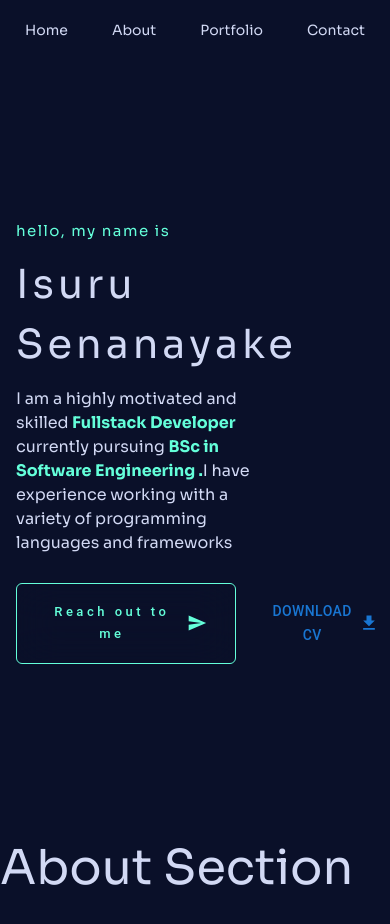
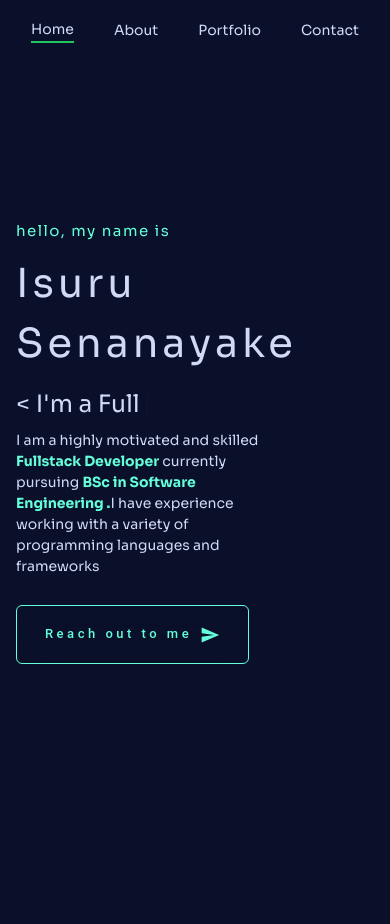
Before and after one commit to isurumanoddev/M-Portfolio-Next.js, a Next.js app: page / in a window 390 px wide. Shown: the top 924 px of the page. After the commit the page ends 844 px from the top, so only its background shows below. Built offline with nearby package versions, Linux system fonts and the light colour scheme.

Commit message:
Create home component and make it responsive

```diff
--- a/app/page.js
+++ b/app/page.js
@@ -1,14 +1,23 @@
-
 import Header from "@/components/Header";
 import About from "@/components/About";
 import Hero from "@/components/Hero";
+import Portfolio from "@/components/Portfolio";
 
 export default function Home() {
     return (
-    <div>
+        <div className={"h-screen snap-y snap-mandatory overflow-scroll"}>
             <Header/>
+            <section id={"hero"} className={"snap-center"}>
                 <Hero/>
+            </section>
+            <section id={"about"} className={"snap-center"}>
                 <About/>
+            </section>
+            <section id={"about"} className={"snap-center"}>
+                <Portfolio/>
+            </section>
+
+
         </div>
     )
 }
--- a/components/Header.js
+++ b/components/Header.js
@@ -1,19 +1,31 @@
 'use client'
 
 
-import React from "react";
+import {motion} from "framer-motion"
 
 function Header() {
     return (
         <header className={"w-full h-[60px] flex flex-col justify-center my-auto fixed z-50 bg-[#0a1029]"}>
 
-            <div className={"flex flex-row gap-3 items-center justify-center md:justify-end py-2 md:pr-3 "}>
-                <div className={"px-4 "}><a className={" text-sm transition hover:text-[#64FFDA]"} href="">Home</a></div>
-                <div className={"px-4 "}><a className={" text-sm transition hover:text-[#64FFDA]"} href="">About</a></div>
-                <div className={"px-4 "}><a className={" text-sm transition hover:text-[#64FFDA]"} href="">Portfolio</a></div>
-                <div className={"px-4 "}><a className={" text-sm transition hover:text-[#64FFDA]"} href="">Contact</a></div>
+            <motion.div className={"flex flex-row gap-10 items-center justify-center md:justify-end py-2 md:pr-10 "}
 
-            </div>
+                        // initial={{
+                        //     x: -500,
+                        //     opacity:0,
+                        //     scale: 0.5,
+                        //
+                        // }}
+                        // animate={{x: 0,opacity:1,scale:1}}
+                        // transition={{duration:1.5}}
+            >
+                <div className={"border-b-2 border-b-green-500"}><a
+                    className={" text-sm transition hover:text-[#64FFDA]"} href="">Home</a></div>
+                <div className={""}><a className={" text-sm transition hover:text-[#64FFDA]"} href="">About</a></div>
+                <div className={""}><a className={" text-sm transition hover:text-[#64FFDA]"} href="">Portfolio</a>
+                </div>
+                <div className={""}><a className={" text-sm transition hover:text-[#64FFDA]"} href="">Contact</a></div>
+
+            </motion.div>
         </header>
     );
 }
--- a/components/Hero.js
+++ b/components/Hero.js
@@ -1,6 +1,7 @@
 'use client'
 import {useCallback} from "react";
 import Particles from "react-particles";
+import {Cursor, Typewriter, useTypewriter} from 'react-simple-typewriter'
 import {loadFull} from "tsparticles";
 import {Button, IconButton} from "@mui/material";
 import {Download, Send, GitHub, LinkedIn, Twitter} from "@mui/icons-material";
@@ -18,11 +19,19 @@ function Hero() {
         await console.log(container);
     }, []);
 
+    const [text, count] = useTypewriter({
+        words:["< I'm a Full Stack Developer />","< I'm an Undergraduate Student />", "< I build things for Web />"],
+        loop:true,
+        delaySpeed: 2000,
+
+    });
+
+
 
     return (
         <div className={"min-h-screen flex flex-col justify-center max-w-6xl md:mx-auto  "}>
             <div className="px-4 md:px-10 md:mx-auto mt-10 md:mt-0 flex flex-col justify-center items-start">
-                <div className="flex flex-col gap-2 relative">
+                <div className="flex flex-col gap-2 md:gap-1 relative">
 
                     <div className="text-[15px] md:text-[16px] lg:text-[17px] text-[#64FFDA] tracking-widest">hello, my name is</div>
 
@@ -30,18 +39,15 @@ function Hero() {
                     <div className="pb-1 pt-1 text-[40px] md:text-[50px]  lg:text-[65px] tracking-widest ">Isuru Senanayake</div>
 
 
-                    {/*<div className=""><Typed*/}
-                    {/*    strings={[*/}
-                    {/*        "I'm a Full Stack Developer .",*/}
-                    {/*        "I'm an Undergraduate Student . ",*/}
-                    {/*        "I build things for Web .",*/}
-                    {/*    ]}*/}
-                    {/*    typeSpeed={150}*/}
-                    {/*    backSpeed={20}*/}
-                    {/*    loop*/}
-                    {/*/></div>*/}
+                    <div className="h-auto md:h-[60px] text-[24px] md:text-[35px] lg:text-[42px]">
+                        <p>
+                            <span>{text}</span>
+                            <Cursor curorColor={"#F7AB0A"}/>
+                        </p>
 
-                    <p className="w-3/4  md:w-1/2 lg:w-2/5 pb-4">I am a highly motivated and
+                   </div>
+
+                    <p className="text-[14px] md:text-[16px] w-3/4  md:w-1/2 lg:w-2/5 pb-4">I am a highly motivated and
                         skilled<strong className="text-[#64FFDA]"> Fullstack Developer
                         </strong> currently pursuing <strong className="text-[#64FFDA]"> BSc in Software Engineering .</strong>I have
                         experience
@@ -51,11 +57,11 @@ function Hero() {
                 </div>
 
 
-                <div className="mt-3 flex flex-row gap-3">
+                <div className="mt-3 flex flex-row gap-3 md:pt-6">
                     <Button  className="button ">Reach out to me <Send
                         fontSize={"small"}/></Button>
-                    <Button id={"download__btn"} className="hidden lg:flex  ">Download Cv <Download
-                        fontSize={"small"}/></Button>
+                    {/*<Button id={"download__btn"} className="hidden lg:flex gap-3 text-xs bg-[#64FFDA] tracking-widest text-white border-none outline-none px-7 ">Download Cv <Download*/}
+                    {/*    fontSize={"small"}/></Button>*/}
                 </div>
 
 
--- /dev/null
+++ b/components/Portfolio.js
@@ -0,0 +1,11 @@
+import React from 'react';
+
+function Portfolio() {
+    return (
+        <div className={"min-h-screen"}>
+            <h1 className={"text-5xl"}>POrtfolio Section</h1>
+        </div>
+    );
+}
+
+export default Portfolio;
--- a/package.json
+++ b/package.json
@@ -14,11 +14,13 @@
     "@mui/icons-material": "^5.11.16",
     "@mui/material": "^5.13.6",
     "autoprefixer": "10.4.14",
+    "framer-motion": "^10.12.17",
     "next": "13.4.7",
     "postcss": "8.4.24",
     "react": "18.2.0",
     "react-dom": "18.2.0",
     "react-particles": "^2.10.1",
+    "react-simple-typewriter": "^5.0.1",
     "tailwindcss": "3.3.2",
     "tsparticles": "^2.10.1"
   }
```
Also changed, not shown: 1 other file (tests, documents, lock files or other folders). Lines whose indentation alone changed are shown as unchanged.
